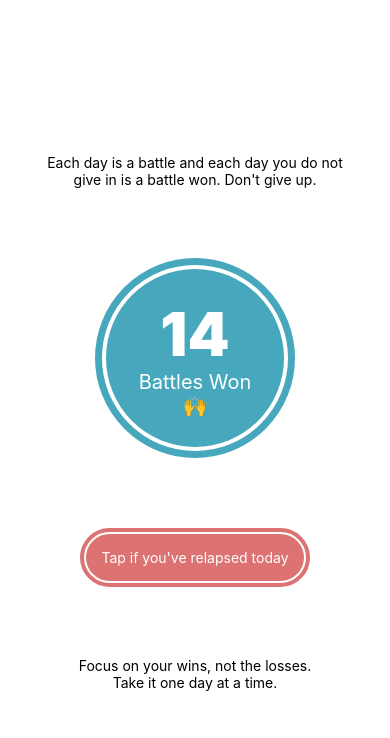
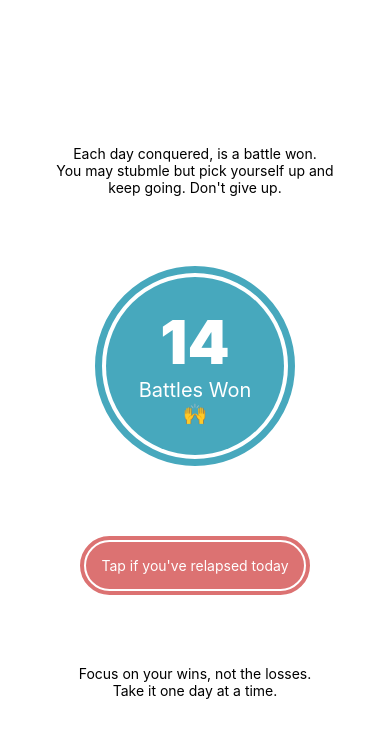
Before and after one commit to ThandoSomacele/habitzero, a React Native app: screen / in a window 390 px wide. Shown: the top 738 px of the page. Built offline with nearby package versions, Linux system fonts and the light colour scheme.

Commit message:
Added pressable button and editted top text in main screen

```diff
--- a/App.js
+++ b/App.js
@@ -1,12 +1,12 @@
 import { StatusBar } from 'expo-status-bar';
-import { StyleSheet, Text, View } from 'react-native';
+import { StyleSheet, Text, View, Pressable } from 'react-native';
 import * as Font from 'expo-font';
 
 export default function App() {
   return (
     <View style={styles.container}>
       <Text style={{ textAlign: 'center' }}>
-        Each day is a battle and each day you do not give in is a battle won. Don't give up.
+        Each day conquered, is a battle won.{'\n'}You may stubmle but pick yourself up and keep going. Don't give up.
       </Text>
       <StatusBar style='auto' />
       <View
@@ -32,13 +32,16 @@ export default function App() {
           <Text style={{ color: 'white', fontSize: 20 }}>🙌</Text>
         </View>
       </View>
-      <View
+      <Pressable
+        onPress={() => alert('Noted in calendar.')}
         style={{
+          backgroundColor: 'white',
           borderColor: '#DC7272',
           borderWidth: 4,
           borderRadius: 100,
           padding: 2,
           ...styles.center,
+          elevation: 5,
         }}>
         <View
           style={{
@@ -50,7 +53,7 @@ export default function App() {
           }}>
           <Text style={{ color: 'white' }}>Tap if you've relapsed today</Text>
         </View>
-      </View>
+      </Pressable>
       <Text style={{ textAlign: 'center' }}>Focus on your wins, not the losses.{'\n'}Take it one day at a time.</Text>
       <StatusBar style='auto' />
     </View>
```
